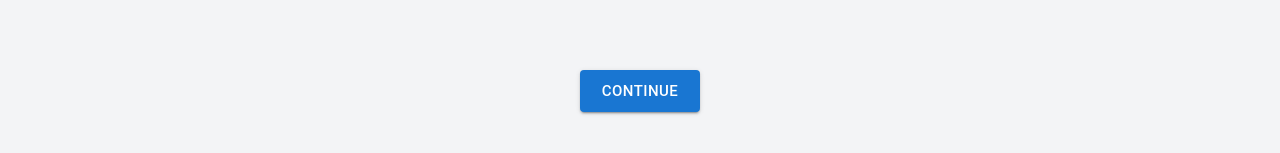
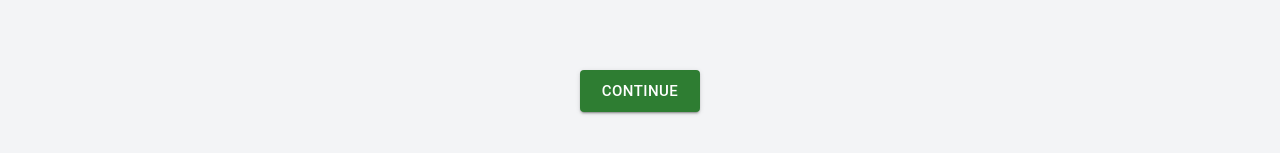
Before and after one commit to chiranjibi7/eval2023, a React (Create React App) app: page /confirmation in a window 1280 px wide. Shown: the part 611-764 px from the top of the page. Built offline with nearby package versions, Linux system fonts and the light colour scheme.

Commit message:
cleaning up the console code

```diff
--- a/src/components/CardInformation/PaymentInput.jsx
+++ b/src/components/CardInformation/PaymentInput.jsx
@@ -16,7 +16,7 @@ function PaymentInput() {
         })
         return creditCard.join('') // Transform card array to string
     }
-    console.log(handleCardDisplay())
+
   return (
         <div className="w-full flex justify-start items-center relative">
           <input
--- a/src/components/Confirmation/VisaCardContainer.jsx
+++ b/src/components/Confirmation/VisaCardContainer.jsx
@@ -19,7 +19,7 @@ function VisaCardContainer() {
         </div>
       </Paper>
       <div className='absolute bottom-40 left-15'>
-            <Button variant="contained" size='large'>Continue</Button>
+            <Button variant="contained" color="success" size='large'>Continue</Button>
        </div>
     </div>
   );
```
